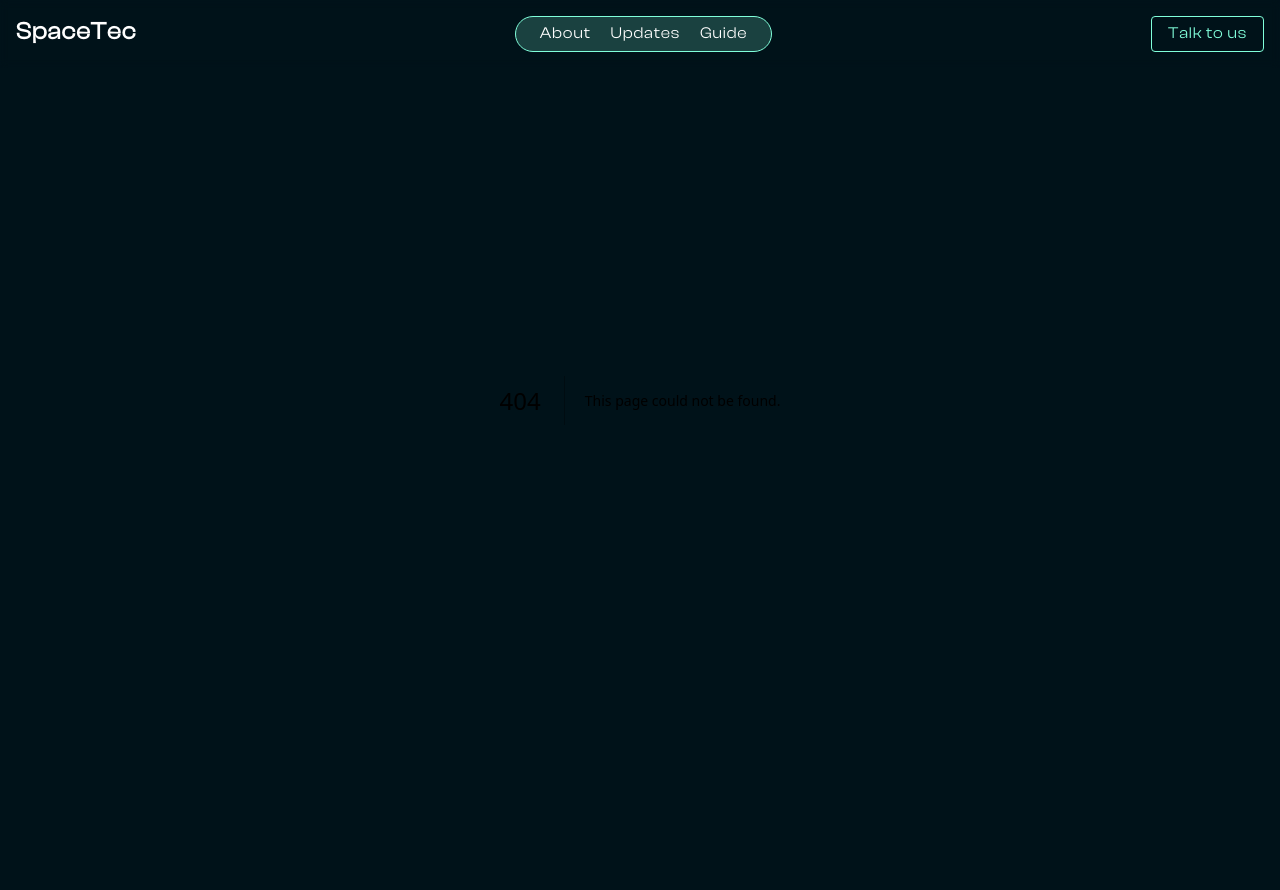
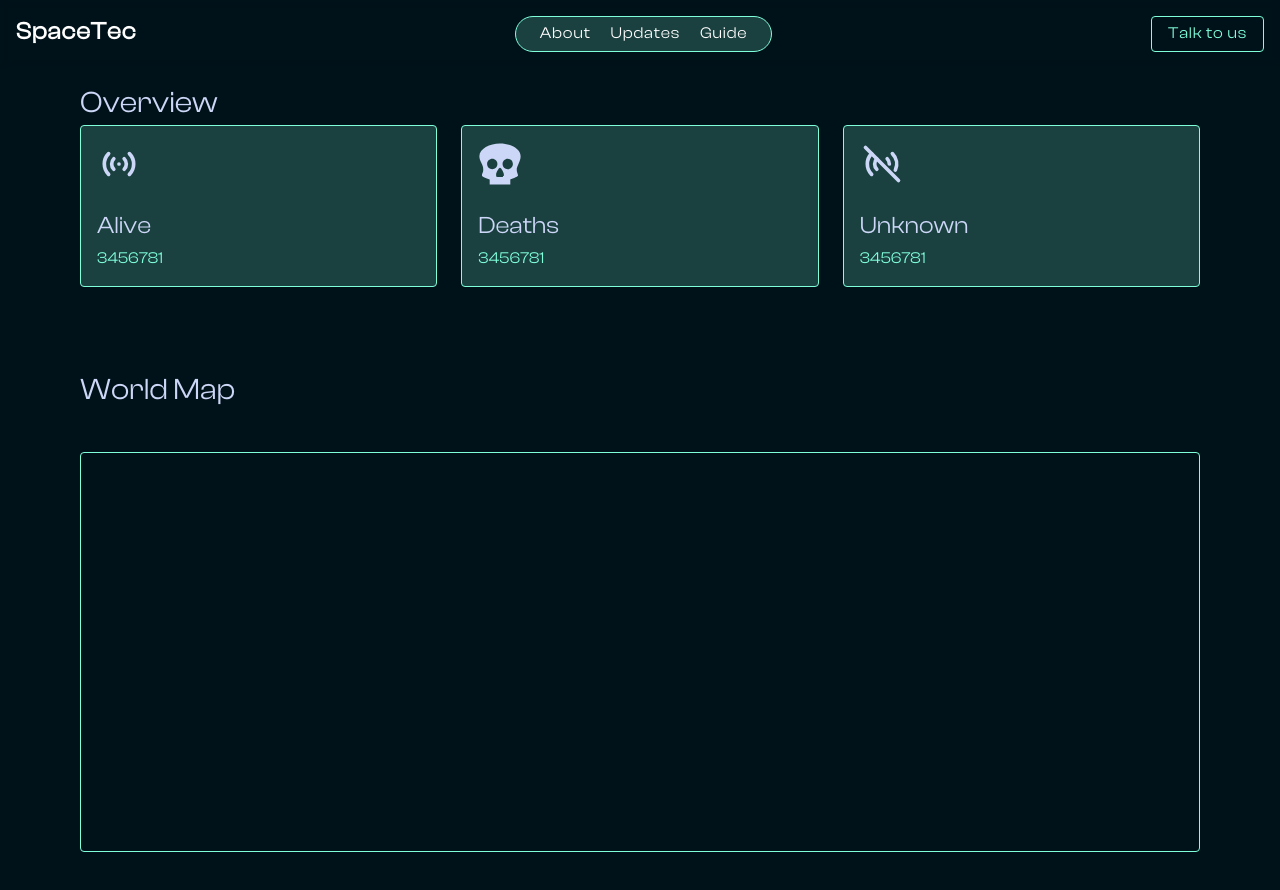
Before and after one commit to C-NikhilKarthik/SandCodes, a Next.js app: page /dashboard in a window 1280 px wide. Before the commit this address had no page. Before the commit the page ends 800 px from the top, so only its background shows below. Built offline with nearby package versions, Linux system fonts and the light colour scheme.

Commit message:
feat: dashboard

```diff
--- /dev/null
+++ b/app/console/page.tsx
@@ -0,0 +1,11 @@
+import { Metadata } from "next";
+import React from "react";
+
+export default function Page() {
+  return <div>page</div>;
+}
+
+export const metadata: Metadata = {
+  title: "Console",
+  description: "Dashboard of SpaceTec",
+};
--- /dev/null
+++ b/app/dashboard/page.tsx
@@ -0,0 +1,77 @@
+import React from "react";
+import type { Metadata } from "next";
+import { IconType } from "react-icons";
+import { GiDeathSkull } from "react-icons/gi";
+import { TbAccessPoint, TbAccessPointOff } from "react-icons/tb";
+
+interface IconProps {
+  icon: IconType;
+  size?: number;
+  color?: string;
+}
+
+const info: { title: string; icon: IconType; amount: number }[] = [
+  {
+    title: "Alive",
+    icon: TbAccessPoint,
+    amount: 3456781,
+  },
+  {
+    title: "Deaths",
+    icon: GiDeathSkull,
+    amount: 3456781,
+  },
+  {
+    title: "Unknown",
+    icon: TbAccessPointOff,
+    amount: 3456781,
+  },
+];
+
+const IconComponent: React.FC<IconProps> = ({
+  icon: Icon,
+  size = 24,
+  color = "#ccd6f6",
+}) => {
+  return <Icon size={size} color={color} />;
+};
+
+export default function Page() {
+  return (
+    <main className="w-full min-h-screen font-clash">
+      <section className="flex flex-col pt-20 px-4 md:px-8 lg:px-10 xl:px-20">
+        <h1 className="text-main-text text-[clamp(24px,4dvw,30px)]">
+          Overview
+        </h1>
+        <div className="w-full flex gap-6">
+          {info?.map((item, index) => (
+            <div
+              key={index}
+              //   className="basis-1/3 flex flex-col bg-main-text/40 p-4 rounded"
+              className="basis-1/3 flex flex-col bg-main-light/20 hover:bg-main-light/30 transition-all duration-300 border border-main-light p-4 rounded"
+            >
+              <IconComponent icon={item?.icon} size={44} />
+              <div className="text-2xl text-main-text mt-6 mb-1">
+                {item?.title}
+              </div>
+              <div className="text-base text-main-light">{item?.amount}</div>
+            </div>
+          ))}
+        </div>
+      </section>
+      <section className="flex flex-col pt-20 px-4 md:px-8 lg:px-10 xl:px-20">
+        <h1 className="text-main-text text-[clamp(24px,4dvw,30px)]">
+          World Map
+        </h1>
+        <div className="border rounded border-main-light w-full h-[50dvh] my-10"></div>
+      </section>
+
+      <section className=""></section>
+    </main>
+  );
+}
+
+export const metadata: Metadata = {
+  title: "Dashboard",
+  description: "Dashboard of SpaceTec",
+};
--- a/app/layout.tsx
+++ b/app/layout.tsx
@@ -6,8 +6,11 @@ import Navbar from "@/components/Navbar";
 const inter = Inter({ subsets: ["latin"] });
 
 export const metadata: Metadata = {
-  title: "SpaceTec",
-  description: "Rescue Hackunia",
+  title: {
+    template: "SpaceTec | %s",
+    default: "SpaceTec",
+  },
+  description: "Rescue Hackunia Home page",
 };
 
 export default function RootLayout({
--- a/app/page.tsx
+++ b/app/page.tsx
@@ -1,11 +1,12 @@
 import { PiWarningCircleDuotone } from "react-icons/pi";
 import React from "react";
 import Guide from "@/components/Guide";
+import Link from "next/link";
 
 export default function Home() {
   return (
     <main className="flex flex-col w-full min-h-screen">
-      <section className="w-full px-4 h-screen bg-[url('/landing.jpg')] bg-cover bg-top flex items-center justify-center">
+      <section className="w-full px-4 h-screen bg-[url('/landing.jpg')] bg-cover bg-top flex flex-col gap-4 items-center justify-center">
         <div className="fixed flex z-10 font-clash gap-4 origin-top-left -rotate-90 bg-main-light/20 border border-main-light border-t-0 rounded-b text-main-text items-start leading-[1.1] backdrop-blur left-0 top-1/2 translate-y-full p-3 transform">
           <div className="">Warning</div>
           <PiWarningCircleDuotone className="rotate-90 text-red-500 text-2xl" />
@@ -27,6 +28,13 @@ export default function Home() {
             informed, stay safe, and contribute to our mission.
           </p>
         </div>
+
+        <Link
+          href={"/dashboard"}
+          className="rounded border border-main-light transition-all duration-300 text-main-light px-4 py-2 hover:px-6"
+        >
+          Dashboard
+        </Link>
       </section>
 
       <Guide />
--- a/components/Navbar.tsx
+++ b/components/Navbar.tsx
@@ -4,7 +4,7 @@ import { motion } from "framer-motion";
 import React from "react";
 
 export default function Navbar() {
-  const staggerChildren = 0.2;
+  const staggerChildren = 0.15;
 
   return (
     <motion.nav className="w-full fixed z-50 backdrop-blur-sm top-0 flex justify-between left-0 font-clash p-4 tracking-wider leading-[1.1]">
@@ -14,7 +14,7 @@ export default function Navbar() {
         animate={{ y: 0, opacity: 1 }}
         transition={{ duration: 0.5, delay: staggerChildren * 0 }}
       >
-        SpaceTec
+        <Link href="/">SpaceTec</Link>
       </motion.span>
 
       <motion.div
--- a/next.config.mjs
+++ b/next.config.mjs
@@ -1,4 +1,9 @@
 /** @type {import('next').NextConfig} */
-const nextConfig = {};
+const nextConfig = {
+
+    output: 'export',
+    trailingSlash: true,
+
+};
 
 export default nextConfig;
```
